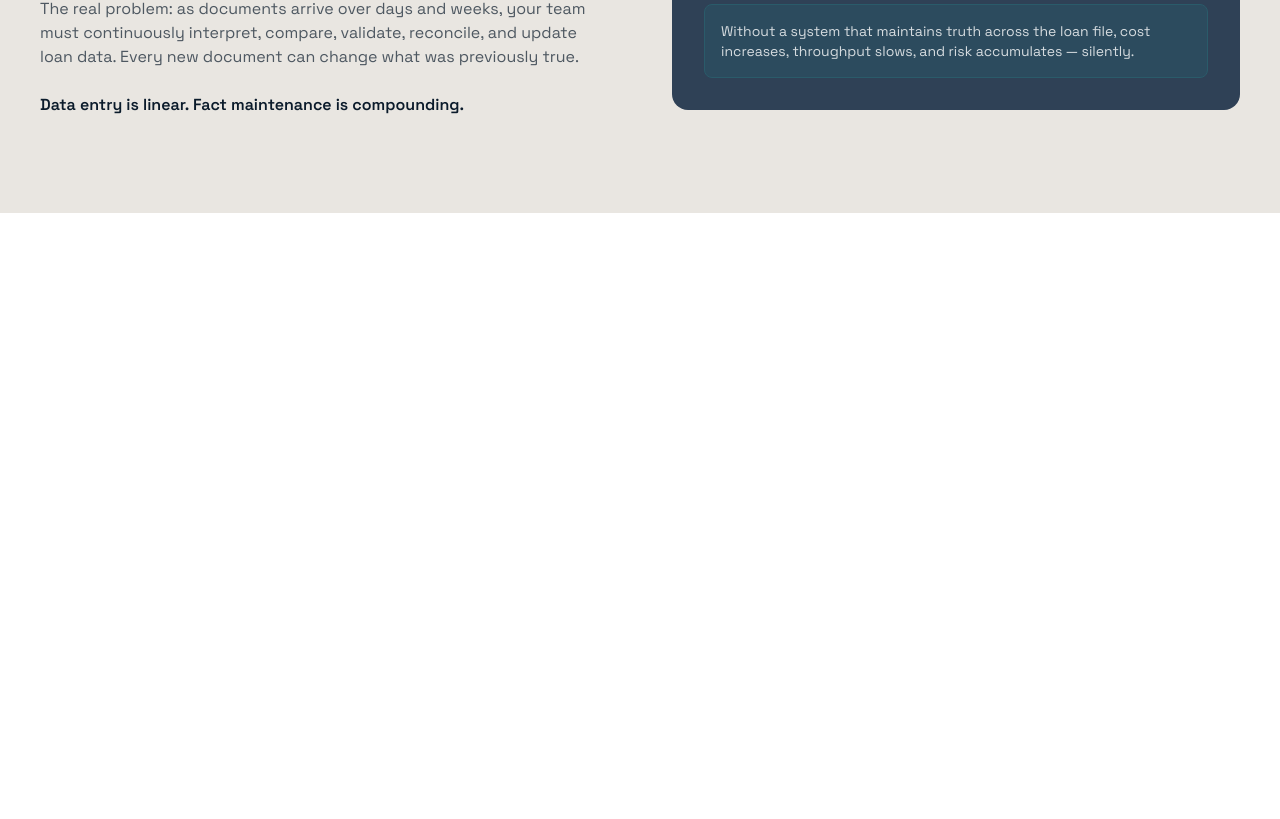
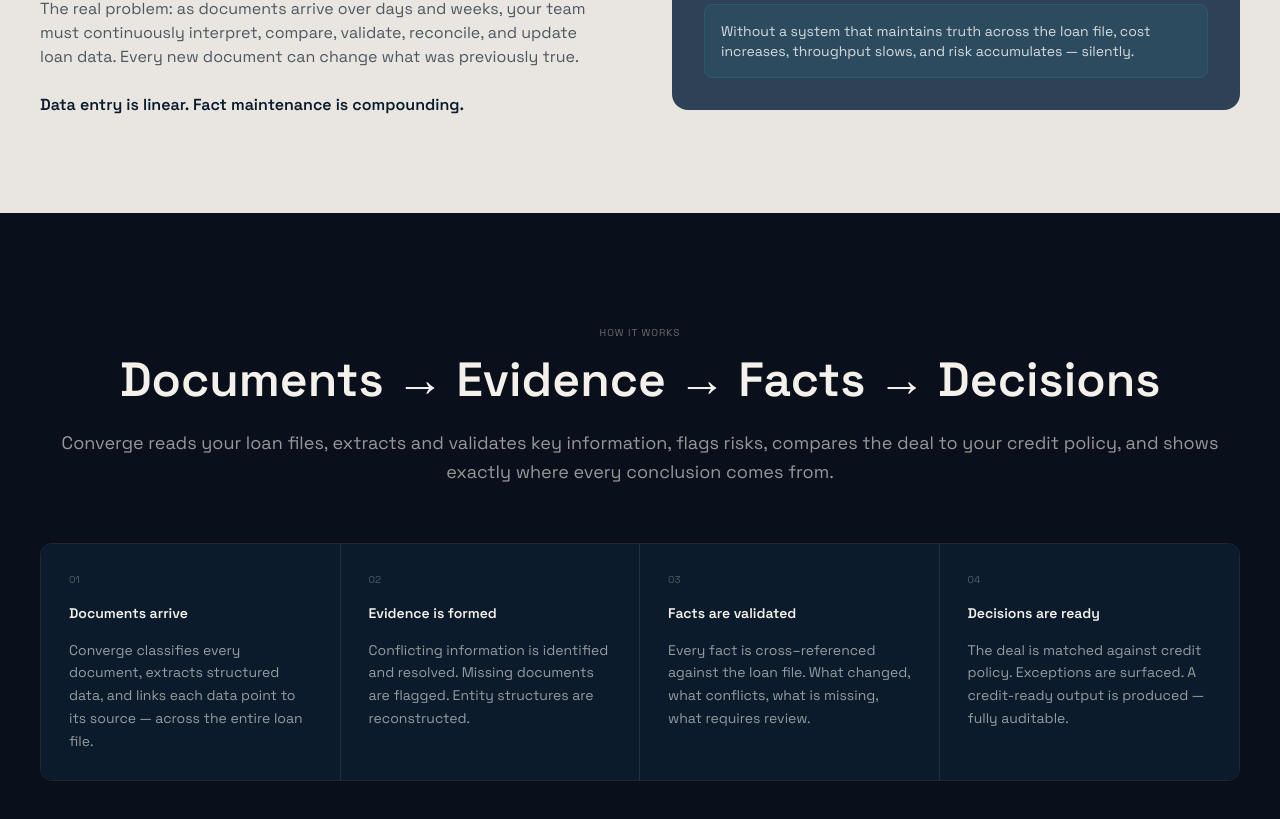
Before and after one commit to mtforstartups-hub/converge, a Next.js app: page / in a window 1280 px wide. Shown: the part 1179-1998 px from the top of the page. Before the commit the page ends 1392 px from the top, so only its background shows below. Built offline with nearby package versions, Linux system fonts and the light colour scheme.

Commit message:
added how it works

```diff
--- a/app/page.tsx
+++ b/app/page.tsx
@@ -1,4 +1,5 @@
 import Hero from "@/components/homepage/Hero";
+import HowItWorks from "@/components/homepage/HowItWorks";
 import ProblemSection from "@/components/homepage/ProblemSection";
 
 export default function Home() {
@@ -6,6 +7,7 @@ export default function Home() {
     <>
       <Hero />
       <ProblemSection />
+      <HowItWorks />
     </>
   );
 }
--- /dev/null
+++ b/components/homepage/HowItWorks.tsx
@@ -0,0 +1,68 @@
+export default function HowItWorks() {
+  const steps = [
+    {
+      id: "01",
+      title: "Documents arrive",
+      desc: "Converge classifies every document, extracts structured data, and links each data point to its source — across the entire loan file.",
+    },
+    {
+      id: "02",
+      title: "Evidence is formed",
+      desc: "Conflicting information is identified and resolved. Missing documents are flagged. Entity structures are reconstructed.",
+    },
+    {
+      id: "03",
+      title: "Facts are validated",
+      desc: "Every fact is cross–referenced against the loan file. What changed, what conflicts, what is missing, what requires review.",
+    },
+    {
+      id: "04",
+      title: "Decisions are ready",
+      desc: "The deal is matched against credit policy. Exceptions are surfaced. A credit-ready output is produced — fully auditable.",
+    },
+  ];
+
+  return (
+    <section className="w-full bg-primary text-font">
+      <div className="max-w-7xl mx-auto px-4 sm:px-6 lg:px-10 py-20 lg:py-28">
+        {/* TOP TEXT */}
+        <div className="text-center mx-auto mb-14">
+          <p className="text-[10px] tracking-widest uppercase text-font/40 mb-4">
+            How it works
+          </p>
+
+          <h2 className="text-3xl sm:text-4xl lg:text-5xl font-semibold mb-6">
+            Documents → Evidence → Facts → Decisions
+          </h2>
+
+          <p className="text-base sm:text-lg text-font/60 leading-relaxed">
+            Converge reads your loan files, extracts and validates key
+            information, flags risks, compares the deal to your credit policy,
+            and shows exactly where every conclusion comes from.
+          </p>
+        </div>
+
+        {/* STEPS */}
+        <div className="grid sm:grid-cols-2 lg:grid-cols-4 border border-font/10 rounded-xl overflow-hidden">
+          {steps.map((step, i) => (
+            <div
+              key={step.id}
+              className="bg-[#0B1B2B] p-6 lg:p-7 flex flex-col gap-4 border-b sm:border-b-0 sm:border-r border-font/10 last:border-r-0"
+            >
+              {/* Number */}
+              <span className="text-[10px] text-font/30">{step.id}</span>
+
+              {/* Title */}
+              <h3 className="text-sm font-semibold text-font">{step.title}</h3>
+
+              {/* Description */}
+              <p className="text-sm text-font/60 leading-relaxed">
+                {step.desc}
+              </p>
+            </div>
+          ))}
+        </div>
+      </div>
+    </section>
+  );
+}
```
